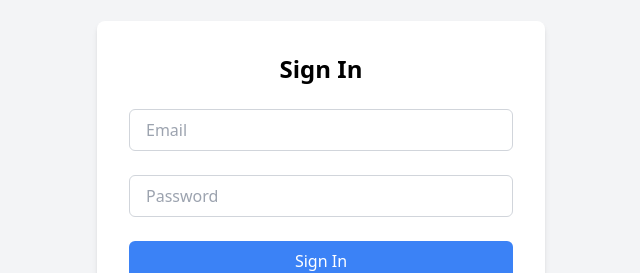
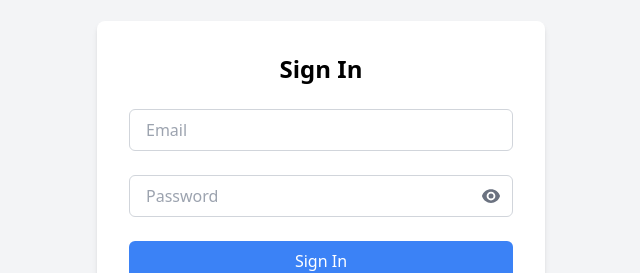
Before and after one commit to AkshayGit17/todo, a React (Create React App) app: page /auth in a window 1280 px wide. Shown: the part 213-486 px from the top of the page, without its empty margins (319-959 px from the left). Built offline with nearby package versions, Linux system fonts and the light colour scheme; no server answers.

Commit message:
added password visibility toggling and loading on auth change

```diff
--- a/src/context/AuthContext.tsx
+++ b/src/context/AuthContext.tsx
@@ -22,9 +22,11 @@ export const AuthProvider: React.FC<{ children: React.ReactNode }> = ({
 }) => {
   const [user, setUser] = useState<User | null>(null);
   const [error, setError] = useState<string | null>(null);
+  const [loading, setLoading] = useState(true);
 
   useEffect(() => {
     const unsubscribe = onAuthStateChanged(auth, (currentUser) => {
+      setLoading(false);
       setUser(currentUser);
     });
 
@@ -68,7 +70,7 @@ export const AuthProvider: React.FC<{ children: React.ReactNode }> = ({
 
   return (
     <AuthContext.Provider value={{ user, error, signUp, signIn, signOut }}>
-      {children}
+      {!loading && children}
     </AuthContext.Provider>
   );
 };
--- a/src/pages/Auth/Auth.tsx
+++ b/src/pages/Auth/Auth.tsx
@@ -1,5 +1,6 @@
 import React, { useState } from "react";
 import { useNavigate } from "react-router";
+import { EyeIcon, EyeSlashIcon } from "@heroicons/react/24/solid";
 
 import { useAuth } from "../../context/AuthContext";
 
@@ -9,6 +10,7 @@ const Auth = () => {
 
   const [email, setEmail] = useState("");
   const [password, setPassword] = useState("");
+  const [isPasswordVisible, setIsPasswordVisible] = useState(false);
   const [isSignUp, setIsSignUp] = useState(false);
 
   const handleAuth = async (e: React.FormEvent) => {
@@ -26,6 +28,10 @@ const Auth = () => {
     }
   };
 
+  const togglePasswordVisibility = () => {
+    setIsPasswordVisible((isPasswordVisible) => !isPasswordVisible);
+  };
+
   return (
     <div className="min-h-screen flex justify-center items-center bg-gray-100">
       <div className="w-full max-w-md bg-white rounded-lg shadow-md p-8">
@@ -37,17 +43,32 @@ const Auth = () => {
           <input
             type="email"
             placeholder="Email"
+            required
             value={email}
             onChange={(e) => setEmail(e.target.value)}
             className="mb-6 w-full px-4 py-2 border border-gray-300 rounded-md focus:outline-none focus:ring focus:ring-blue-300"
           />
-          <input
-            type="password"
-            placeholder="Password"
-            value={password}
-            onChange={(e) => setPassword(e.target.value)}
-            className="mb-6 w-full px-4 py-2 border border-gray-300 rounded-md focus:outline-none focus:ring focus:ring-blue-300"
-          />
+          <div className="relative mb-6">
+            <input
+              type={isPasswordVisible ? "text" : "password"}
+              placeholder="Password"
+              required
+              value={password}
+              onChange={(e) => setPassword(e.target.value)}
+              className="w-full px-4 py-2 border border-gray-300 rounded-md focus:outline-none focus:ring focus:ring-blue-300"
+            />
+            <button
+              type="button"
+              onClick={togglePasswordVisibility}
+              className="absolute right-3 top-1/2 transform -translate-y-1/2 text-gray-500"
+            >
+              {!isPasswordVisible ? (
+                <EyeIcon className="h-5 w-5" />
+              ) : (
+                <EyeSlashIcon className="h-5 w-5" />
+              )}
+            </button>
+          </div>
           <button
             type="submit"
             className="w-full py-2 bg-blue-500 text-white rounded-md hover:bg-blue-600 transition"
```
